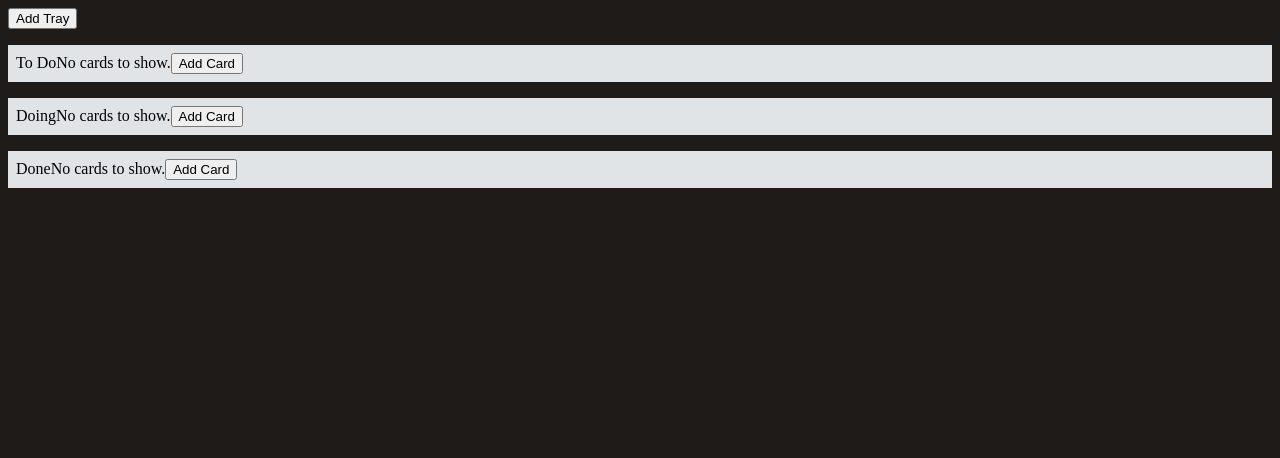
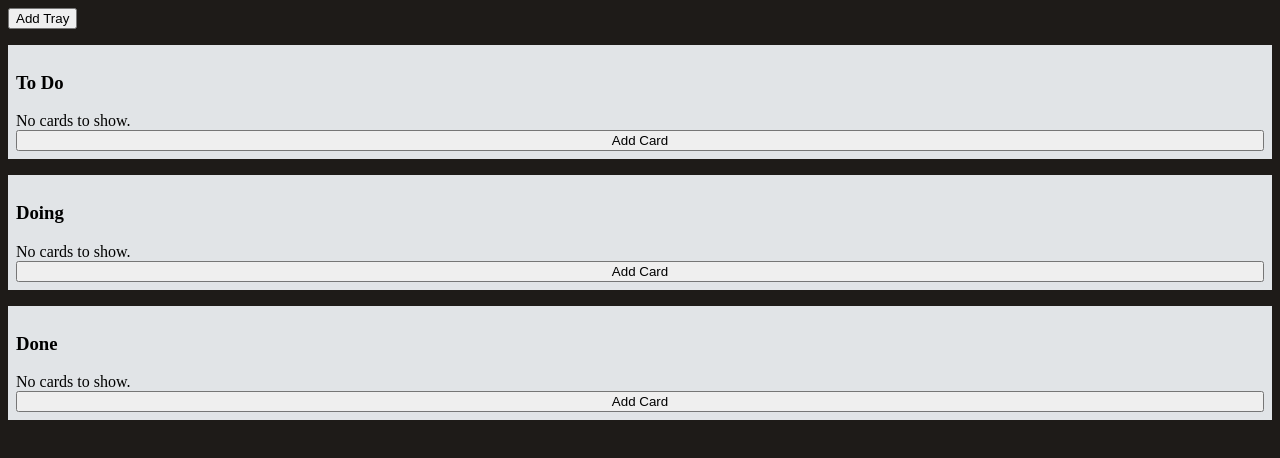
Before and after one commit to jardine-chris/todo-react, a React (Create React App) app: page / in a window 1280 px wide. Shown: the top 458 px of the page. Built offline with nearby package versions, Linux system fonts and the light colour scheme.

Commit message:
Update add tray functionality to automatically close the form after submission.

```diff
--- a/src/App.js
+++ b/src/App.js
@@ -37,7 +37,7 @@ function App() {
     <div className="application">
       {/* Button to show the form to add a new tray. */}
       <Button className="nav-btn" text="Add Tray" onAdd={() => setShowAddTray(!showAddTray)} />
-      {showAddTray && <AddTray onAdd={addTray} />}
+      {showAddTray && <AddTray onAdd={addTray} showForm={setShowAddTray} />}
 
       {/* Display all available trays. */}
       {trays.length > 0 ? (
--- a/src/components/AddTray.js
+++ b/src/components/AddTray.js
@@ -1,6 +1,6 @@
 import { useState } from "react";
 
-const AddTray = ({ onAdd }) => {
+const AddTray = ({ onAdd, showForm }) => {
   const [title, setTitle] = useState("");
 
   const onSubmit = (e) => {
@@ -16,6 +16,7 @@ const AddTray = ({ onAdd }) => {
 
     // Reset the form field(s).
     setTitle("");
+    {showForm(false)};
   };
 
   return (
--- a/src/components/Tray.js
+++ b/src/components/Tray.js
@@ -15,7 +15,7 @@ const Tray = ({ tray, onDelete }) => {
 
   return (
     <div className="tray" onDoubleClick={() => onDelete(tray.id)}>
-      {tray.title}
+      <h3>{tray.title}</h3>
 
       {/* Display all available cards. */}
       {cards.length > 0 ? <Cards cards={cards} /> : "No cards to show."}
--- a/src/css/index.css
+++ b/src/css/index.css
@@ -3,12 +3,14 @@ body {
 }
 
 .application .tray {
+  display: flex;
+  flex-direction: column;
   margin: 1em 0;
   padding: 0.5em;
   background-color: #e1e4e7;
 }
 .application .tray .card {
-  background-color: red;
+  background-color: white;
 }
 
 .nav-btn {
--- a/src/css/scss/index.scss
+++ b/src/css/scss/index.scss
@@ -6,13 +6,16 @@ body {
 }
 
 .application {
+
     .tray {
+        display: flex;
+        flex-direction: column;
         margin: 1em 0;
         padding: 0.5em;
         background-color: $light-grey;
 
         .card {
-            background-color: red;
+            background-color: white;
         }
     }
 }
```
Also changed, not shown: 1 other file (tests, documents, lock files or other folders).
